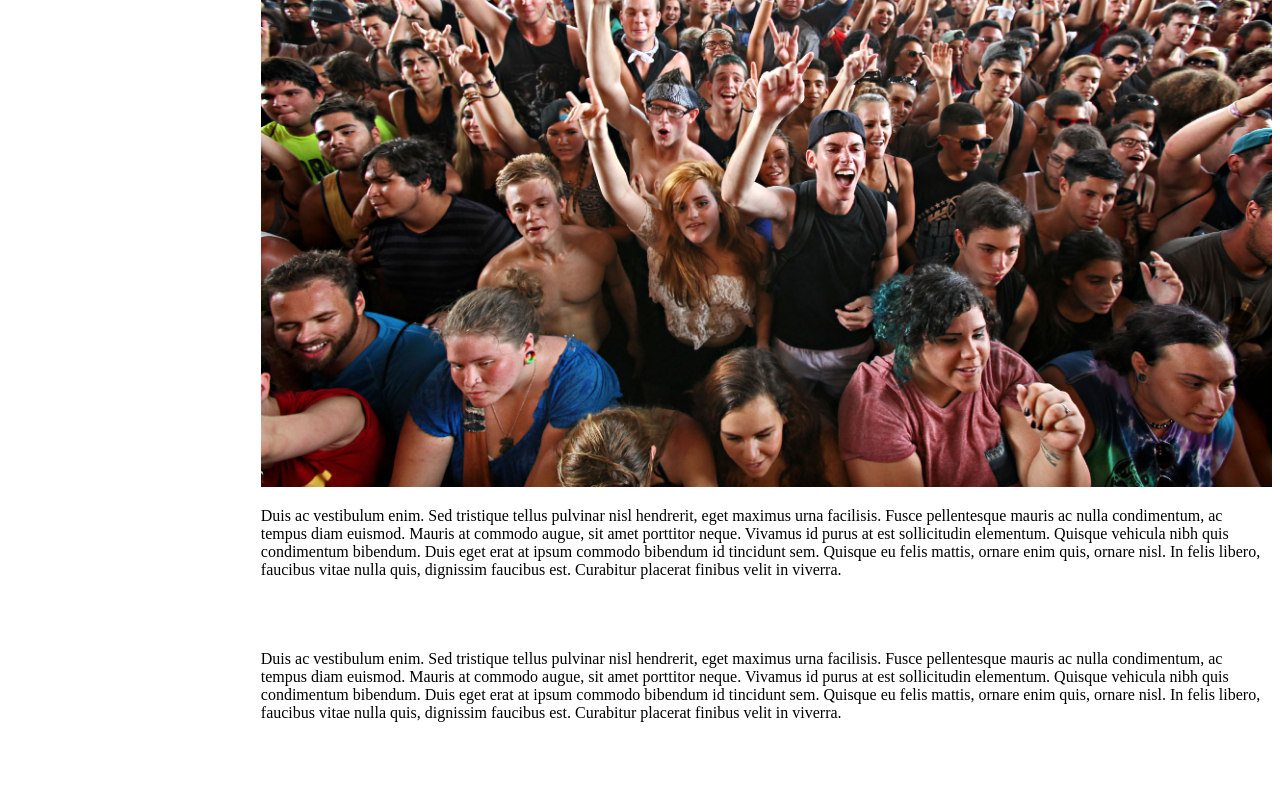
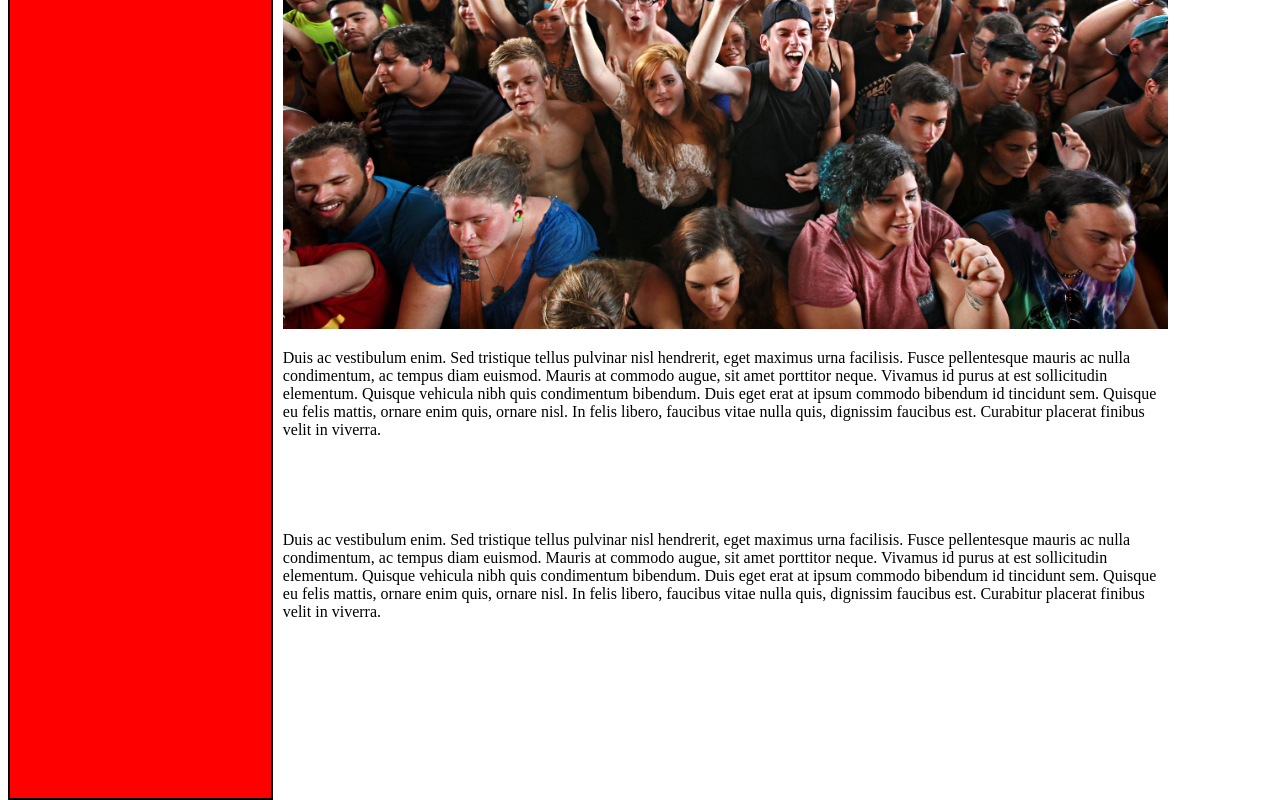
Before and after one commit to finneywhat/band-site, a plain HTML site: page index.html in a window 1280 px wide. Shown: the part 1253-2053 px from the top of the page. Before the commit the page ends 1991 px from the top, so only its background shows below. Drawn offline with Linux system fonts and the light colour scheme.

Commit message:
Extend sidebar, add color and padding to layout

```diff
--- a/css/styles.css
+++ b/css/styles.css
@@ -2,12 +2,16 @@
   float: left;
   background-color: red;
   width: 20%;
-  height: 1000px;
+  height: ;
+  border: 2px solid black;
+  padding: 4px;
+  padding-bottom: 1600px;
 }
 
 .images {
   float: left;
-  max-width: 80%;
+  max-width: 70%;
+  padding: 10px;
 }
 
 .image-resize {
@@ -15,6 +19,7 @@
 }
 
 .main {
-  float: right;
-  width: 80%;
+  float: left;
+  max-width: 70%;
+  padding: 10px;
 }
--- a/index.html
+++ b/index.html
@@ -7,7 +7,7 @@
   <body>
     <div class="sidebar">
       <h3>Upcoming Shows</h3>
-      <img src="img/world-tour.jpeg">
+      <img src="img/world-tour.jpeg" class="img-resize">
       <h4>Tour Dates &amp Locations</h4>
       <ul>
         <li></li>
```
